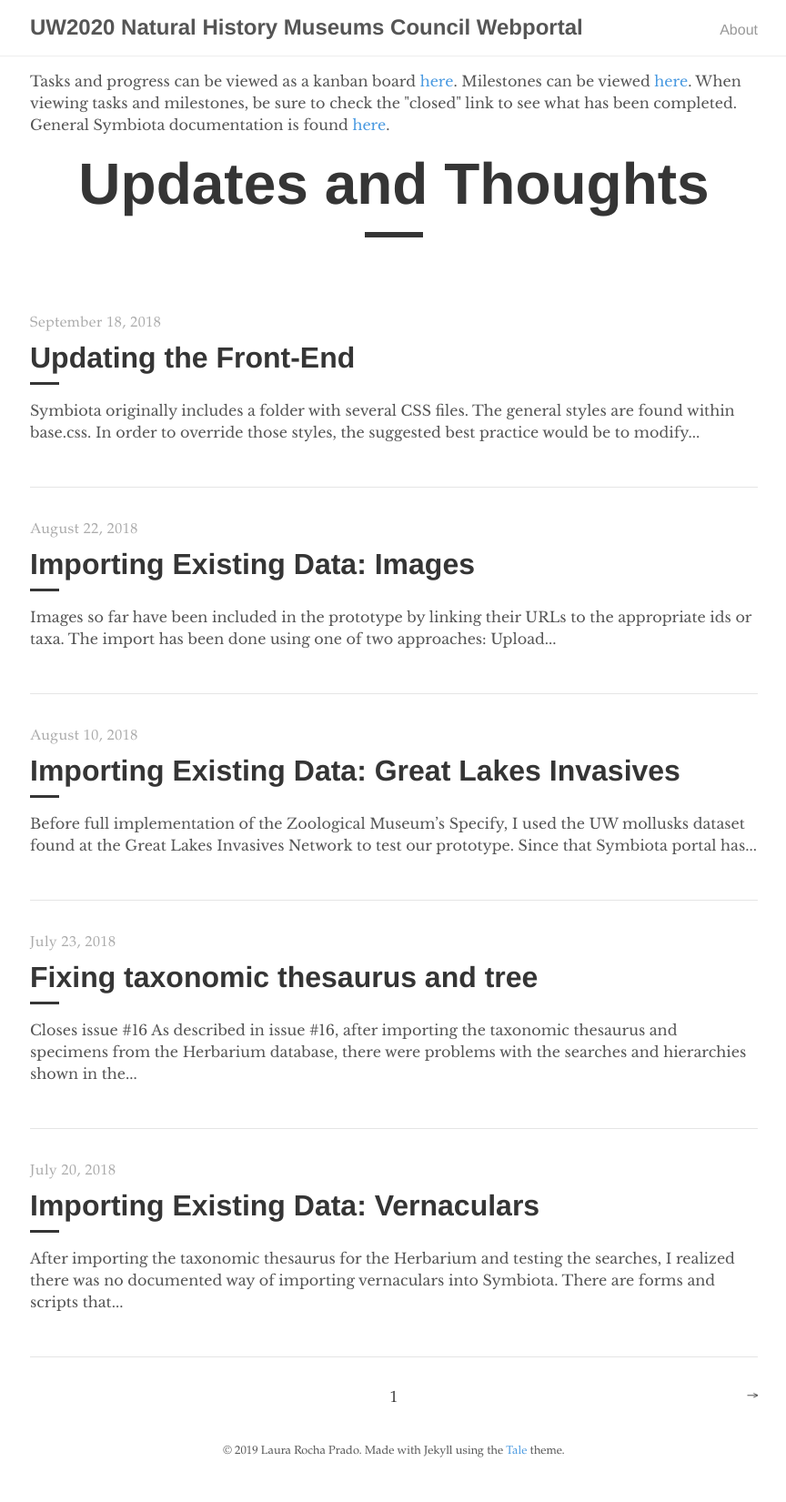
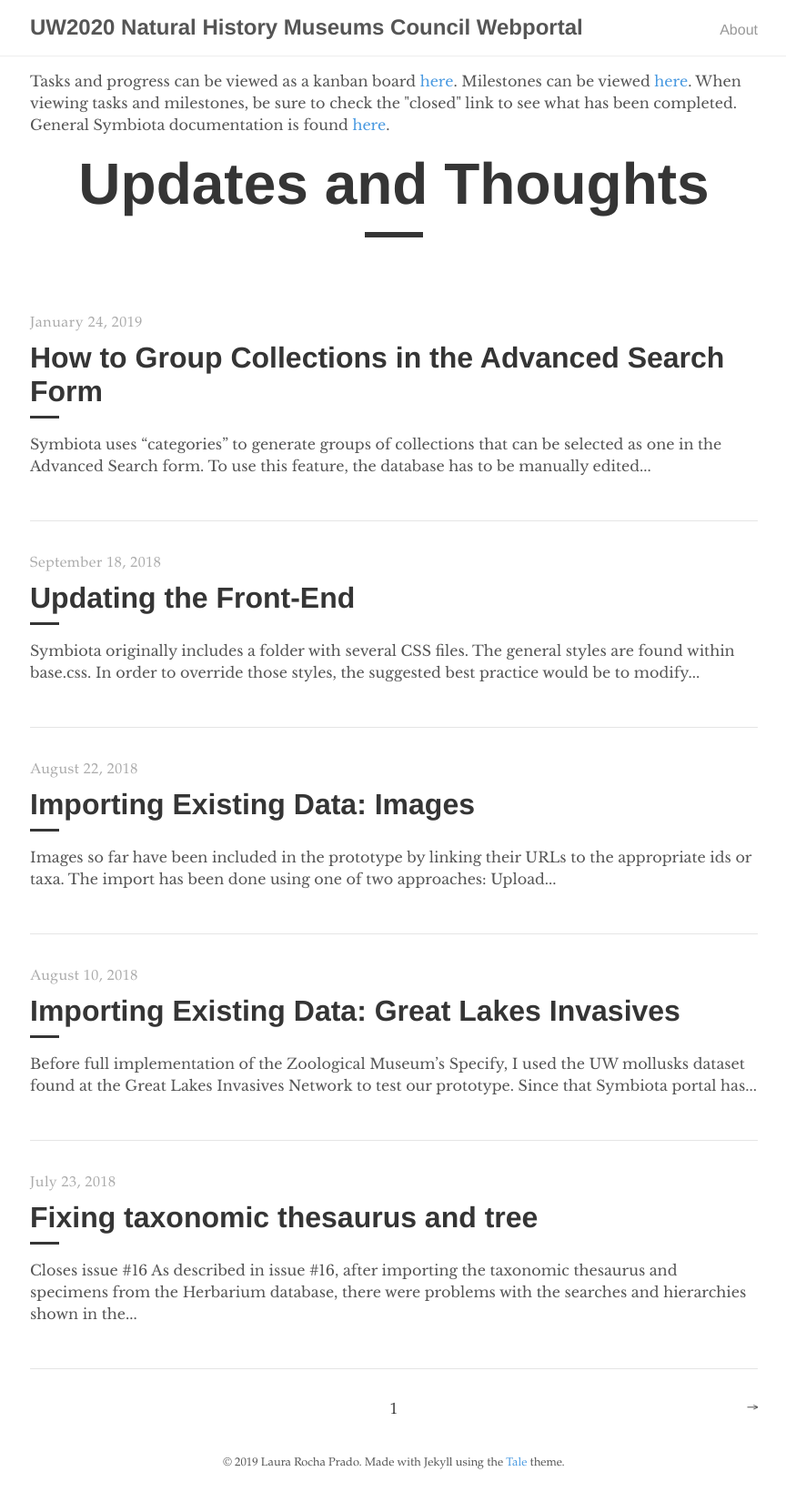
Before and after one commit to arbolitoloco/uw2020, a Jekyll site: the page built from index.html, in a window 1280 px wide. Shown: the whole page at 91% size, without its empty margins (207-1071 px from the left). Built offline with Jekyll 4.4.1, drawn with Linux system fonts in a browser that asks for light colours; the list of posts is cut into pages by our own code.

Commit message:
how to group collections in advanced search

```diff
--- a/_posts/2018-09-18-updating-front-end.md
+++ b/_posts/2018-09-18-updating-front-end.md
@@ -22,3 +22,7 @@ With Symbiota being a very complete taxonomic management system, there are many
 Pages had to be "cleaned" up to further adopt a DRY (Don't Repeat Yourself) paradigm. This means that everything that is common to all pages in the `head` tags was moved to the file `template-begins.php` (including opening `html` tag and `meta` tags). The closing `head` tag has to be added to the actual page after the call for the `template-begins.php`, because sometimes there is some page-specific code added there (either JS or PHP).
 
 Inside the `template-begins.php` there is also the definition of the pattern for page names, reference for styles and the script for Google Analytics (because we want to track it for every page in the website).
+
+## Group collections by taxonomic group on Advanced Search
+
+There is built-in support to group collections into categories, but it is not quite straightforward. I've decided to group the collections by higher taxonomic group (for biological specimens), or higher category (for non-biological specimens). The instructions to add those groups are found [here](https://arbolitoloco.github.io/uw2020/2019-01-24-how-to-group-collections).
--- /dev/null
+++ b/_posts/2019-01-24-how-to-group-collections.md
@@ -0,0 +1,11 @@
+---
+layout: post
+title: "How to Group Collections in the Advanced Search Form"
+author: "Laura"
+---
+
+Symbiota uses "categories" to generate groups of collections that can be selected as one in the Advanced Search form. To use this feature, the database has to be manually edited (so far I have not been able to find a form anywhere to do it in the graphic interface).
+
+1. In the database, go to the `omcollcategories` table, and add the rows equivalent to each desired category. The key `ccpk` is automatically generated and has to be noted, because it's the key used to link each collection in its category. It's also possible to add acronyms and even icons to each category.
+2. Go to the `omcollections` and note the `collid` for each collection that is going to be included in each category.
+3. Go to the `omcollcatlink` table and add one row per `collid`, associating the `ccpk` of the category for each collection.
```
